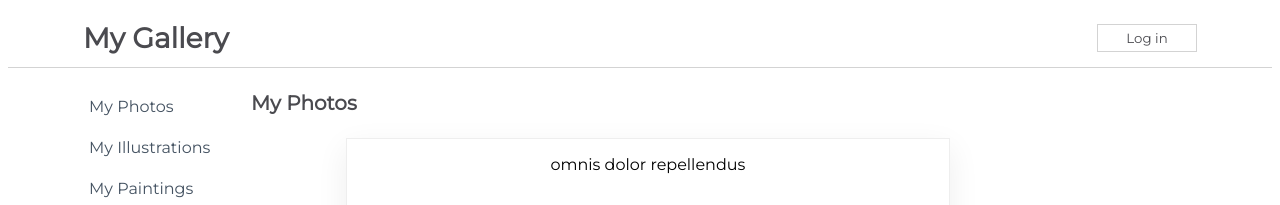
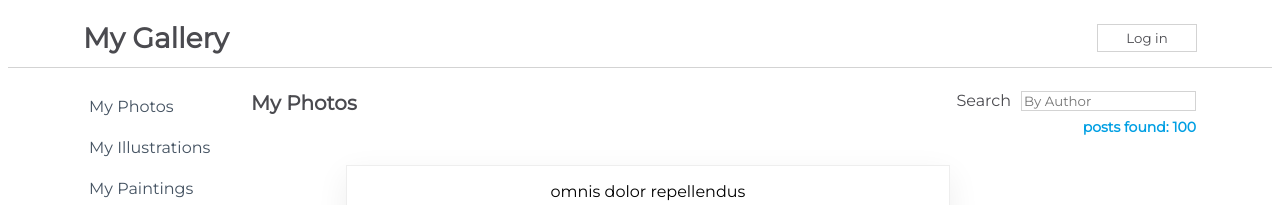
Before and after one commit to charlie-vf/react-challenges, a React (Create React App) app in the folder my-app/: page / in a window 1280 px wide. Shown: the top 205 px of the page. Built offline with nearby package versions, Linux system fonts and the light colour scheme.

Commit message:
Search feature challenge

```diff
--- a/my-app/src/components/Content.js
+++ b/my-app/src/components/Content.js
@@ -10,7 +10,8 @@
         super(props)
 
         this.state ={
-          isLoaded: false
+          isLoaded: false,
+          posts: []
         }
 
     }
@@ -18,9 +19,20 @@
     componentDidMount() {
       setTimeout(() => {
           this.setState({
-              isLoaded: true
+              isLoaded: true,
+              posts: savedPosts,
           })
       }, 2000)
+  }
+
+  handleChange = (event) => {
+    const name = event.target.value.toLowerCase()
+    const filteredPosts = savedPosts.filter((post) => {
+      return post.name.toLowerCase().includes(name)
+    })
+    this.setState({
+      posts: filteredPosts
+    })
   }
 
 
@@ -30,6 +42,16 @@
 
         <div className= {css.TitleBar}>
             <h1>My Photos</h1>
+            <form>
+              <label htmlFor="searchInput">Search</label>
+              <input
+                onChange = {(event) => this.handleChange(event)}
+                type="search"
+                id="searchInput"
+                placeholder="By Author"
+              />
+              <h4>posts found: {this.state.posts.length}</h4>
+            </form>
 
         </div>
         <div className= {css.SearchResults}>
@@ -47,7 +69,7 @@
             } */}
             {/* Conditional to load Loader icon when loading data, then display content */}
             {
-              this.state.isLoaded ? <PostItem savedPosts={savedPosts} />
+              this.state.isLoaded ? <PostItem savedPosts={this.state.posts} />
               : <Loader />
             }
         </div>
```
